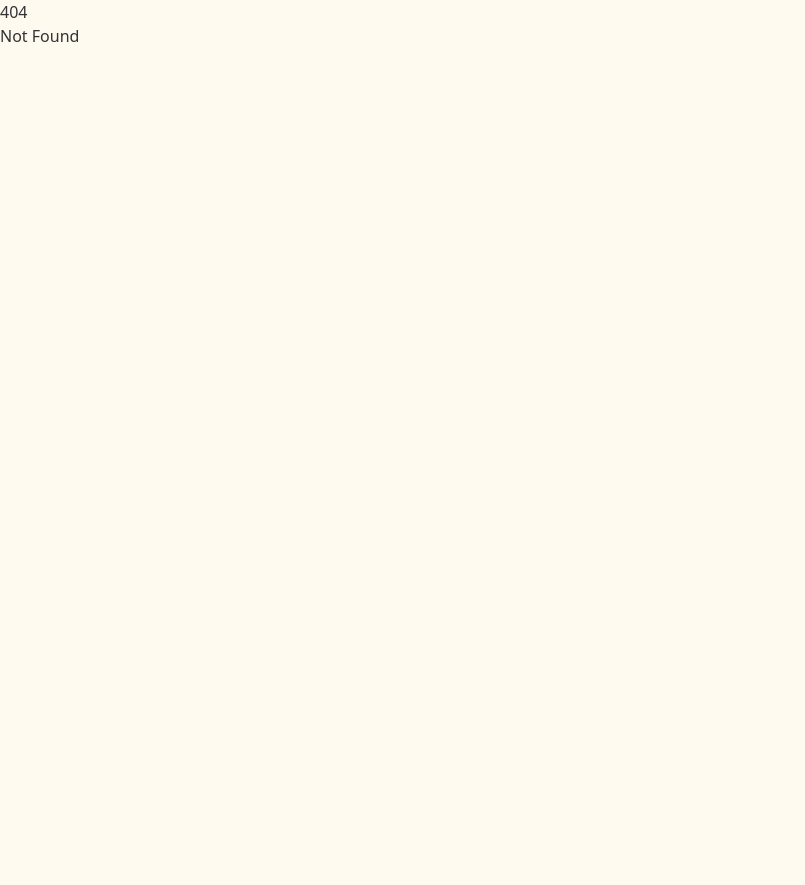
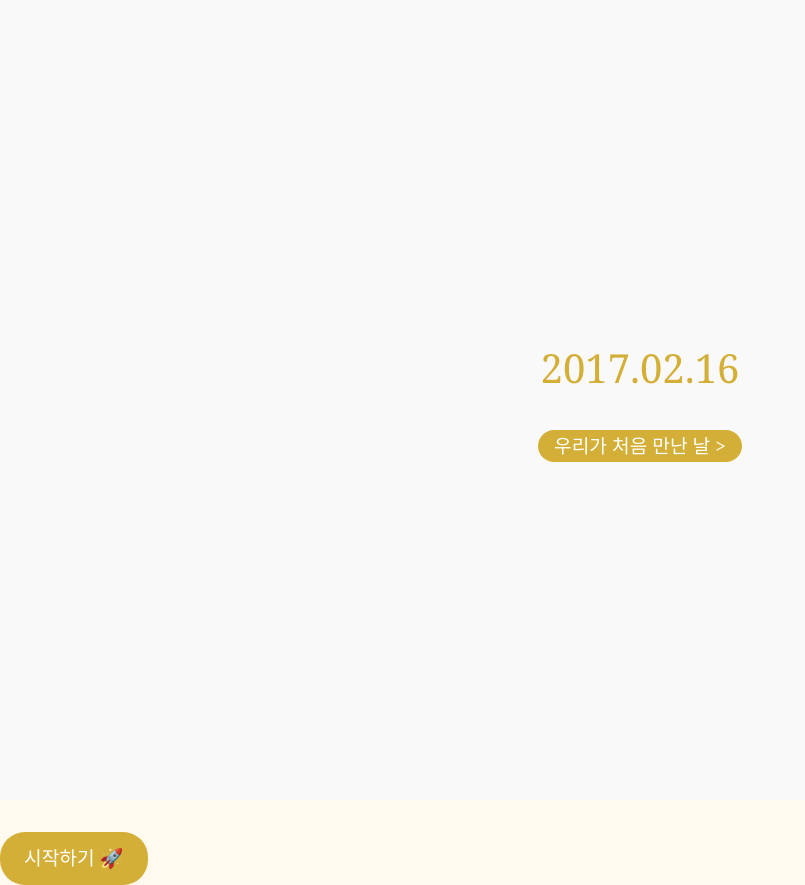
Before and after one commit to skojphy/wedding-es, a SvelteKit app: page /intro in a window 1280 px wide. Before the commit this address had no page. Shown: the whole page, without its empty margins (0-805 px from the left). Before the commit the page ends 800 px from the top, so only its background shows below. Built offline with nearby package versions, Linux system fonts and the light colour scheme.

Commit message:
메시지 전송 기능 추가

```diff
--- a/src/routes/+page.svelte
+++ b/src/routes/+page.svelte
@@ -1,9 +1,8 @@
 <script>
 	import { onMount } from 'svelte';
 
-  // 예시 데이터 (실제로는 Notion DB에서 불러올 예정)
-  let weddingDate = new Date("2025-09-13T00:00:00");
-  let weddingPlace = "서울특별시 강남구 예식장";
+	let weddingDate = new Date('2025-09-13T00:00:00');
+	let weddingPlace = '대한믹국 어디어디 결혼식장';
 
 	let daysLeft = 0;
 	onMount(() => {
@@ -13,6 +12,25 @@
 
 	const canEnter = daysLeft <= 20;
 </script>
+
+<div class="main-container">
+	<h1 style="font-family: 'Georgia', serif; color: #d4af37; margin-bottom: 1.5rem;">
+		청첩장 방탈출 제목
+	</h1>
+
+	<div class="info-section">
+		<div class="info-item">💒 날짜: {weddingDate.toLocaleDateString()}</div>
+		<div class="info-item">📍 장소: {weddingPlace}</div>
+	</div>
+
+	<div class="countdown">
+		{daysLeft > 0 ? `D-${daysLeft}` : 'TODAY'}
+	</div>
+
+	<a href="/intro" class={`enter-link ${canEnter ? '' : 'disabled'}`}>
+		{canEnter ? '축하하러 가기' : 'comming soon'}
+	</a>
+</div>
 
 <style>
 	.main-container {
@@ -67,20 +85,3 @@
 		background-color: #c89b37;
 	}
 </style>
-
-<div class="main-container">
-  <h1 style="font-family: 'Georgia', serif; color: #d4af37; margin-bottom: 1.5rem;">청첩장 방탈출 제목</h1>
-
-  <div class="info-section">
-    <div class="info-item">💒 날짜: {weddingDate.toLocaleDateString()}</div>
-    <div class="info-item">📍 장소: {weddingPlace}</div>
-  </div>
-
-  <div class="countdown">
-    {daysLeft > 0 ? `D-${daysLeft}` : 'TODAY'}
-  </div>
-
-  <a href="/start" class={`enter-link ${canEnter ? '' : 'disabled'}`}>
-    {canEnter ? '축하하러 가기' : 'comming soon'}
-  </a>
-</div>
--- /dev/null
+++ b/src/routes/intro/+page.svelte
@@ -0,0 +1,158 @@
+<script>
+	import { onMount } from 'svelte';
+
+	let weddingDate = new Date('2025-09-13T00:00:00');
+	let firstMeetingDate = new Date('2017-03-20T00:00:00');
+
+	let currentYear = weddingDate.getFullYear();
+	let currentMonth = weddingDate.getMonth() + 1;
+	let currentDay = weddingDate.getDate();
+	let showFirstMeeting = false;
+
+	const animateDateChange = () => {
+		let yearInterval = setInterval(() => {
+			if (currentYear <= 2017) {
+				clearInterval(yearInterval);
+				return;
+			}
+			currentYear--;
+		}, 200);
+
+		let monthCycles = 0;
+		let monthInterval = setInterval(() => {
+			if (monthCycles >= 3) {
+				clearInterval(monthInterval);
+				return;
+			}
+			currentMonth--;
+			if (currentMonth < 1) {
+				currentMonth = 2;
+				monthCycles++;
+			}
+		}, 80);
+
+		let dayCycles = 0;
+		let dayInterval = setInterval(() => {
+			if (dayCycles >= 1) {
+				clearInterval(dayInterval);
+				setTimeout(() => {
+					showFirstMeeting = true;
+				}, 300);
+				return;
+			}
+			currentDay--;
+			if (currentDay < 1) {
+				currentDay = 16;
+				dayCycles++;
+			}
+		}, 30);
+	};
+
+	onMount(() => {
+		setTimeout(() => {
+			animateDateChange();
+		}, 1000);
+	});
+</script>
+
+<div class="intro-container">
+	<div class="date">
+		{currentYear}.{String(currentMonth).padStart(2, '0')}.{String(currentDay).padStart(2, '0')}
+	</div>
+	<div class="main-text">
+		{#if !showFirstMeeting}
+			<div class="fade-out">우리 결혼합니다</div>
+		{:else}
+			<a href="/start" class="fade-in link-button"> 우리가 처음 만난 날 &gt; </a>
+		{/if}
+	</div>
+</div>
+<a href="/start" class="start-link">시작하기 🚀</a>
+
+<style>
+	.intro-container {
+		display: flex;
+		flex-direction: column;
+		justify-content: center;
+		align-items: center;
+		height: 100vh;
+		background-color: #f9f9f9;
+		font-family: 'Georgia', serif;
+	}
+
+	.date {
+		font-size: 2.5rem;
+		margin-bottom: 1rem;
+		color: #d4af37;
+	}
+
+	.main-text {
+		position: relative;
+		display: flex;
+		flex-direction: column;
+		align-items: center;
+		justify-content: center;
+		height: 3rem;
+		overflow: hidden;
+	}
+
+	.fade-out {
+		opacity: 1;
+		animation: fadeOut 2s forwards;
+	}
+
+	.fade-in {
+		opacity: 0;
+		animation: fadeIn 2s forwards;
+	}
+
+	@keyframes fadeOut {
+		to {
+			opacity: 0;
+		}
+	}
+
+	@keyframes fadeIn {
+		to {
+			opacity: 1;
+		}
+	}
+
+	.start-link {
+		display: inline-block;
+		margin-top: 2rem;
+		padding: 0.75rem 1.5rem;
+		background-color: #d4af37;
+		color: white;
+		border-radius: 25px;
+		text-decoration: none;
+		font-size: 1.2rem;
+		font-family: 'Georgia', serif;
+		transition: background-color 0.3s ease;
+	}
+
+	.start-link:hover {
+		background-color: #c89b37;
+	}
+
+	.link-button {
+		display: inline-block;
+		color: white;
+		background-color: #d4af37;
+		text-decoration: none;
+		font-size: 1.2rem;
+		padding: 0.4rem 1rem;
+		border-radius: 20px;
+		transition:
+			background-color 0.3s,
+			transform 0.2s;
+		margin-top: 1rem;
+		overflow: hidden;
+		line-height: 1.2rem;
+	}
+
+	.link-button:hover {
+		background-color: #b99730;
+		transform: translateY(-2px);
+	}
+</style>
--- a/src/routes/start/+page.svelte
+++ b/src/routes/start/+page.svelte
@@ -2,40 +2,74 @@
 	import { onMount } from 'svelte';
 
 	let messages = [
-    { sender: "신부", text: "안녕! 이제 결혼식 준비 시작했어?", time: "오전 10:30" },
-    { sender: "신랑", text: "응! 벌써부터 설레네 ㅎㅎ", time: "오전 10:31" },
-    { sender: "신부", text: "그런데... 내가 청첩장을 어디에 두었는지 기억이 안 나 😅", time: "오전 10:33" },
-    { sender: "신랑", text: "청첩장? 같이 찾아보자!", time: "오전 10:34" }
+		{ sender: '신부', text: '안녕! 이제 결혼식 준비 시작했어?', time: '오전 10:30' },
+		{ sender: '신랑', text: '응! 벌써부터 설레네 ㅎㅎ', time: '오전 10:31' },
+		{
+			sender: '신부',
+			text: '그런데... 내가 청첩장을 어디에 두었는지 기억이 안 나 😅',
+			time: '오전 10:33'
+		},
+		{ sender: '신랑', text: '청첩장? 같이 찾아보자!', time: '오전 10:34' }
 	];
 
-  let inputValue = "";
+	let inputValue = '';
 
 	const sendMessage = (event) => {
-    if (event) event.preventDefault(); // 기본 이벤트 방지
-    if (inputValue.trim() === "") return;
+		if (event) event.preventDefault();
+		if (inputValue.trim() === '') return;
 
-    // 메시지 추가
-    messages = [
-      ...messages,
-      { sender: "나", text: inputValue, time: "오전 10:35" }
-    ];
+		messages = [...messages, { sender: '나', text: inputValue, time: '오전 10:35' }];
 
-    inputValue = "";
+		inputValue = '';
 	};
 
 	function handleKeydown(e) {
-    if (e.key === "Enter") {
-      sendMessage(e); // preventDefault가 포함된 sendMessage 호출
+		if (e.key === 'Enter') {
+			sendMessage(e);
 		}
 	}
 </script>
+
+<div class="chat-container">
+	{#each messages as message}
+		<div
+			class="message {message.sender === '신부'
+				? 'shinbu'
+				: message.sender === '신랑'
+					? 'shinlang'
+					: 'me'}"
+		>
+			<div class="bubble">{message.text}</div>
+			<div class="time">{message.time}</div>
+		</div>
+	{/each}
+</div>
+
+<div class="input-container">
+	<script>
+		let isComposing = false;
+	</script>
+	<input
+		type="text"
+		placeholder="메시지 입력..."
+		bind:value={inputValue}
+		on:compositionstart={() => (isComposing = true)}
+		on:compositionend={() => (isComposing = false)}
+		on:keydown={(e) => {
+			if (e.key === 'Enter' && !isComposing) {
+				sendMessage(e);
+			}
+		}}
+	/>
+	<button on:click={sendMessage}>전송</button>
+</div>
 
 <style>
 	.chat-container {
 		display: flex;
 		flex-direction: column;
 		justify-content: flex-end;
-    height: calc(100vh - 60px); /* 전체 화면에서 입력창 높이만큼 뺀 값 */
+		height: calc(100vh - 60px);
 		width: 100%;
 		max-width: 600px;
 		margin: 0 auto;
@@ -96,11 +130,11 @@
 		border-top: 1px solid #ddd;
 		position: fixed;
 		bottom: 0;
-    left: 0;
+		left: 50%;
+		transform: translateX(-50%);
 		width: 100%;
 		max-width: 600px;
-    margin: 0 auto;
-    z-index: 10; /* Chat container 위로 올리기 */
+		z-index: 10;
 	}
 
 	input {
@@ -124,31 +158,3 @@
 		background-color: #c89b37;
 	}
 </style>
-
-<div class="chat-container">
-  {#each messages as message}
-    <div class="message {message.sender === '신부' ? 'shinbu' : message.sender === '신랑' ? 'shinlang' : 'me'}">
-      <div class="bubble">{message.text}</div>
-      <div class="time">{message.time}</div>
-    </div>
-  {/each}
-</div>
-
-<div class="input-container">
-  <script>
-    let isComposing = false;
-  </script>
-  <input
-    type="text"
-    placeholder="메시지 입력..."
-    bind:value={inputValue}
-    on:compositionstart={() => (isComposing = true)}
-    on:compositionend={() => (isComposing = false)}
-    on:keydown={(e) => {
-      if (e.key === "Enter" && !isComposing) {
-        sendMessage(e);
-      }
-    }}
-  />
-  <button on:click={sendMessage}>전송</button>
-</div>
```
Lines whose indentation alone changed are shown as unchanged.
